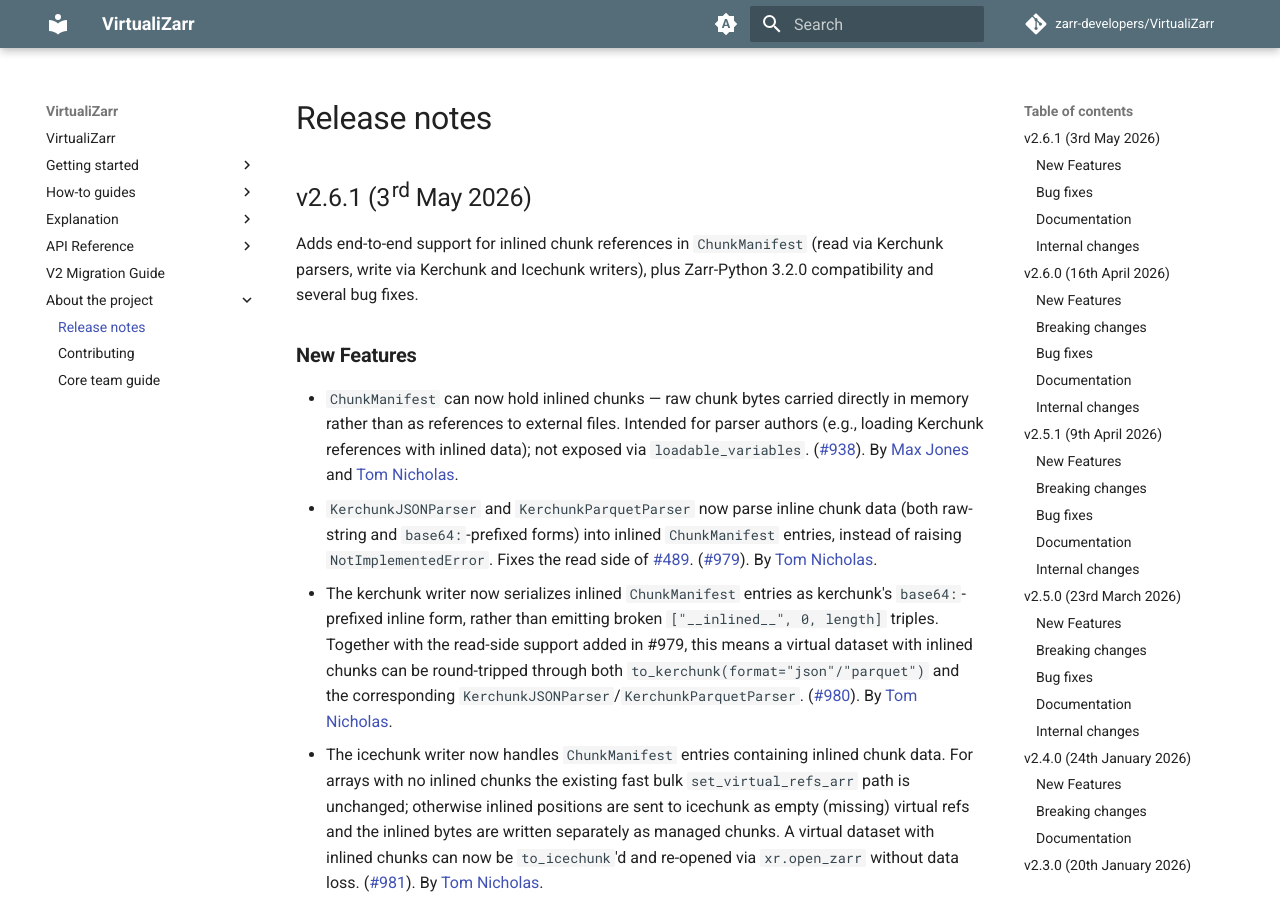
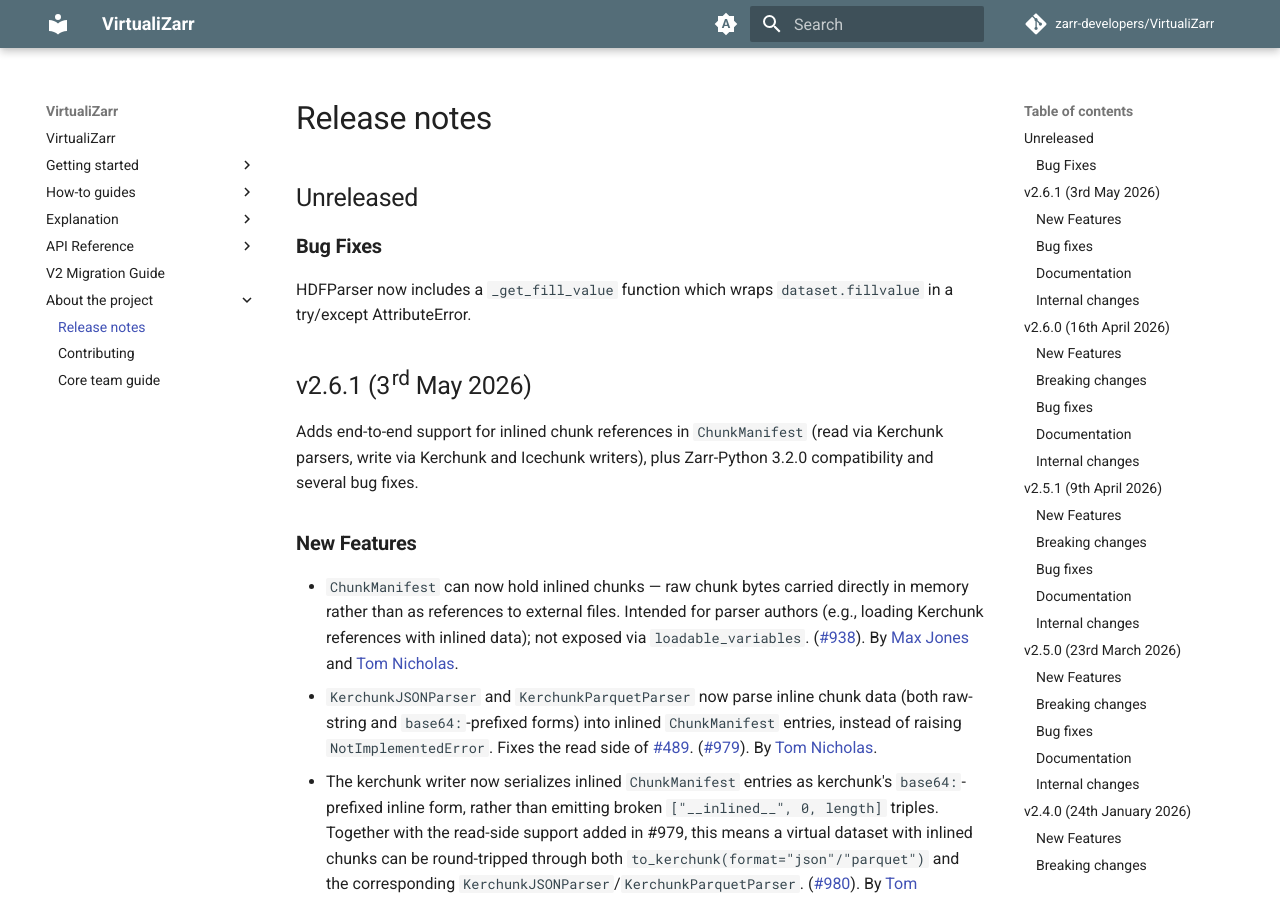
Before and after one commit to zarr-developers/VirtualiZarr, an MkDocs documentation site: the page built from docs/releases.md, in a window 1280 px wide and 900 px high. Built offline with MkDocs 1.6.1 and Material for MkDocs 9.7.7, drawn with Linux system fonts in a browser that asks for light colours; comment, search, counter and statistics services are not loaded; the version menu is left out.

Commit message:
Add release note

```diff
--- a/docs/releases.md
+++ b/docs/releases.md
@@ -1,4 +1,10 @@
 # Release notes
+
+## Unreleased
+
+### Bug Fixes
+
+HDFParser now includes a `_get_fill_value` function which wraps `dataset.fillvalue` in a try/except AttributeError.
 
 ## v2.6.1 (3rd May 2026)
 
```
